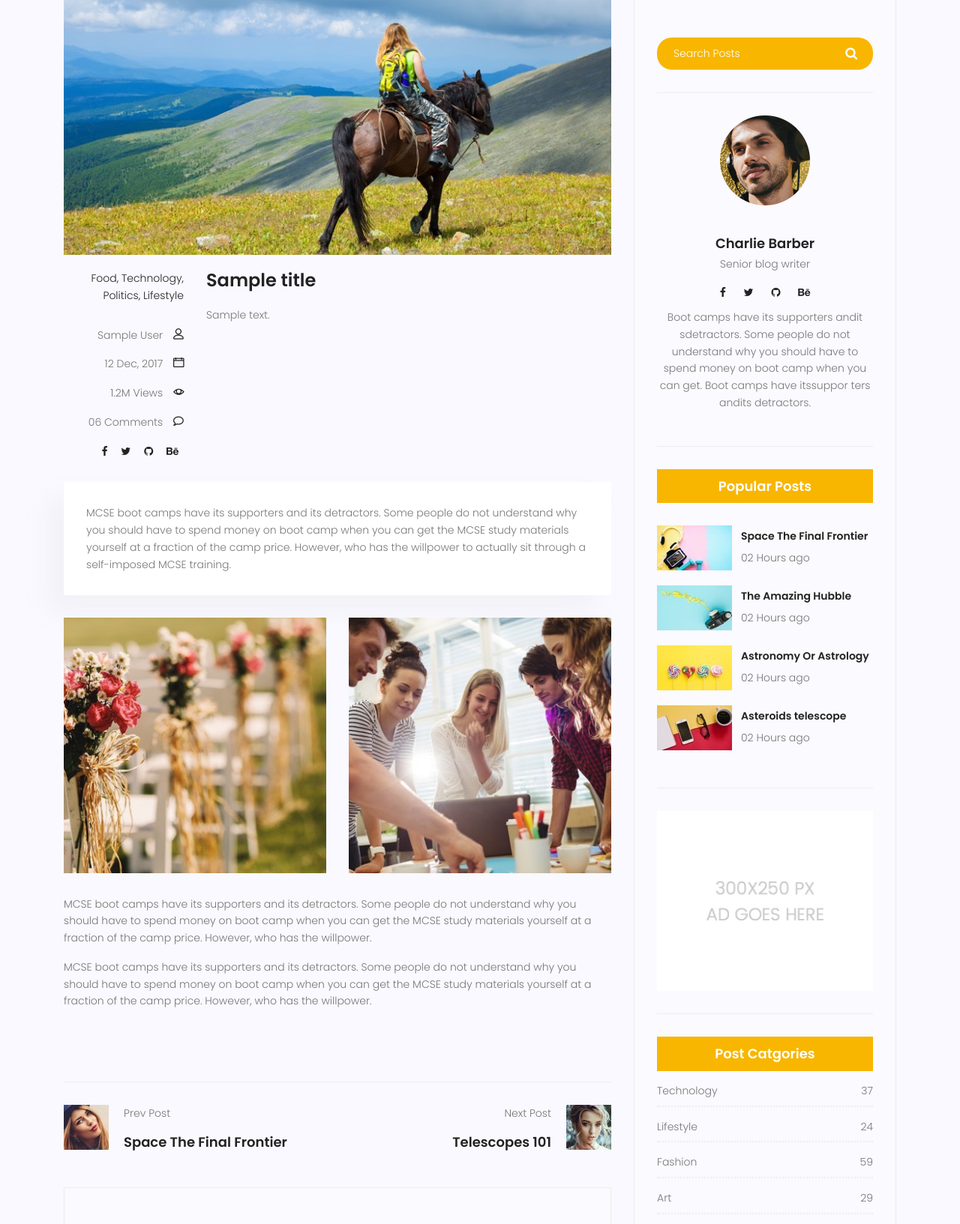
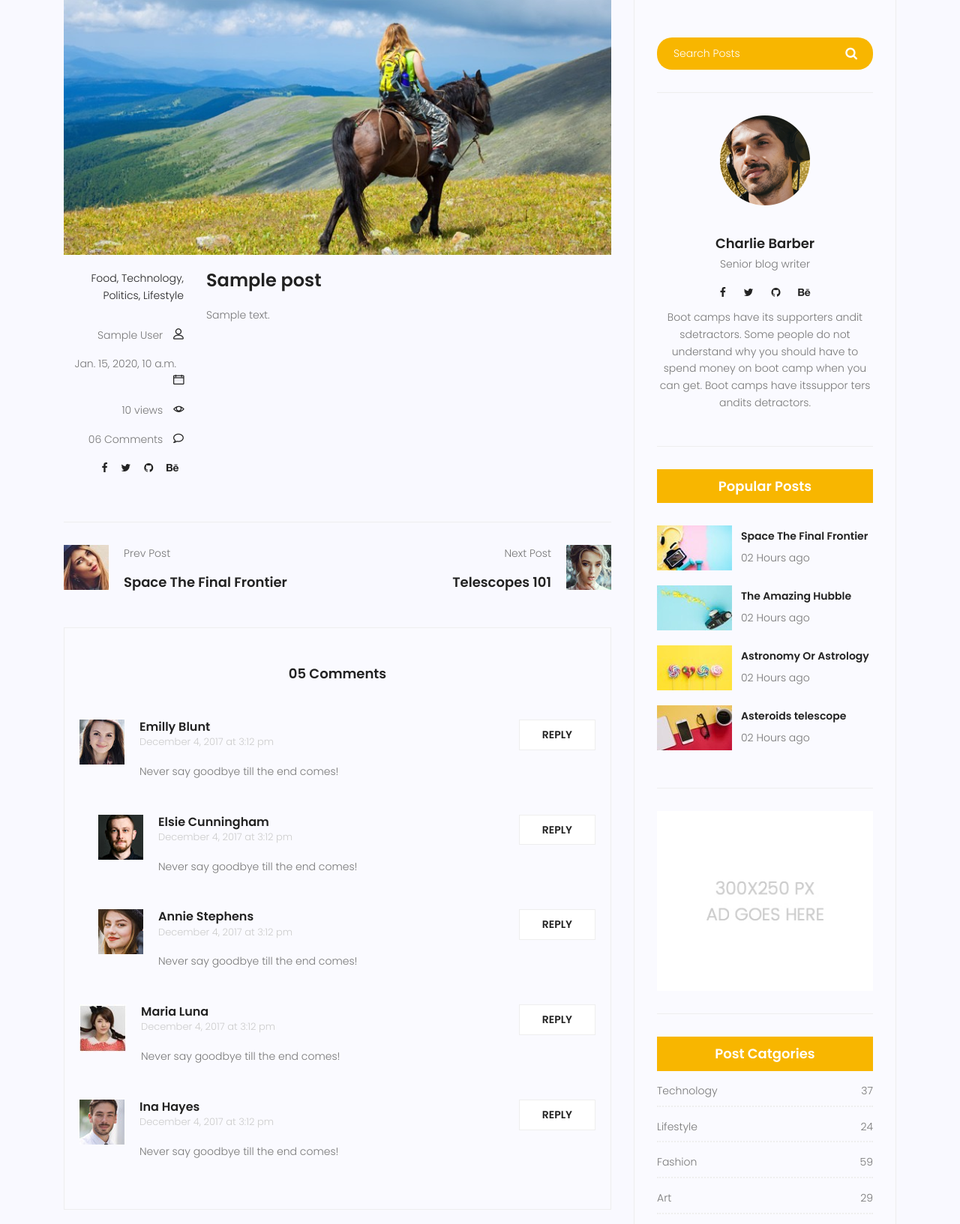
Before and after one commit to sepehrabbaspour/mysite, a Django app: template templates/blog/blog-single.html in a window 1280 px wide. Shown: the part 421-2054 px from the top of the page at 75% size. Run offline with Django 5.2, Linux system fonts and the light colour scheme; tables that the repository leaves empty hold one stand-in row (values such as "Sample post"); the template is opened without the code that fills it: values that come from a table or form of the project are taken from there, most other values are stand-ins (such as "Sample title", 1, 10 or a date in 2020); some libraries are stand-ins or nearby versions.

Commit message:
Make blog psges dynamic and track post views
- Added dynamic database content and post view tracking

- linked blog pages using URL Template tags

- Passed post ID to the single blog page using <int:pid>

- some changes on template head

```diff
--- a/blog/urls.py
+++ b/blog/urls.py
@@ -4,9 +4,9 @@ from blog.views import *
 app_name = 'blog'
 
 urlpatterns = [
-    path("" , blog_view , name='index'),
-    path("single" , blog_single , name='single'),
-    path('post-<int:pid>' , test , name='test'),
+    path('' , blog_view , name='index'),
+    path('<int:pid>' , blog_single , name='single'), #injoori behesh migim age post man ba ye id hamgam bood to miri be view
+    #marboot be blog single moraje mikoni, hala chon bana shod faghat id bedim , post- az avalesh pak mikonim va faghat id midim
 ]
 
 
--- a/templates/base.html
+++ b/templates/base.html
@@ -62,13 +62,9 @@
 				        <ul class="nav-menu">
 				          <li><a href="{% url "website:index" %}">Home</a></li>
 				          <li><a href="{% url "website:about" %}">About</a></li>
-				          <li class="menu-has-children"><a href="">Blog</a>
-				            <ul>
-				              <li><a href="{% url 'blog:index' %}">Blog Home</a></li>
-				              <li><a href="{% url 'blog:single' %}">Blog Single</a></li>
-				            </ul>
-				          </li>
-				          <li class="menu-has-children"><a href="">Pages</a>
+				          <li><a href="{% url 'blog:index' %}">Blog</a></li>
+
+						   <li class="menu-has-children"><a href="">Pages</a>
 				            <ul>
 				            	  <li><a href="elements.html">Elements</a></li>
 						          <li class="menu-has-children"><a href="">Level 2 </a>
--- a/templates/blog/blog-home.html
+++ b/templates/blog/blog-home.html
@@ -99,7 +99,7 @@
 									<div class="user-details row">
 										<p class="user-name col-lg-12 col-md-12 col-6"><a href="#">Mark wiens</a> <span class="lnr lnr-user"></span></p>
 										<p class="date col-lg-12 col-md-12 col-6"><a href="#">{{post.published_date}}</a> <span class="lnr lnr-calendar-full"></span></p>
-										<p class="view col-lg-12 col-md-12 col-6"><a href="#">{{post.counted_views}}  Views</a> <span class="lnr lnr-eye"></span></p>
+										<p class="view col-lg-12 col-md-12 col-6"><a href="#">{{post.counted_views}} Views</a> <span class="lnr lnr-eye"></span></p>
 										<p class="comments col-lg-12 col-md-12 col-6"><a href="#">06 Comments</a> <span class="lnr lnr-bubble"></span></p>
 									</div>
 								</div>
@@ -107,11 +107,11 @@
 									<div class="feature-img">
 										<img class="img-fluid" src="{% static "img/blog/feature-img1.jpg" %}" alt="">
 									</div>
-									<a class="posts-title" href="#"><h3>{{post.title}}</h3></a>
+									<a class="posts-title" href="{% url 'blog:single' pid=post.id %}"><h3>{{post.title}}</h3></a>
 									<p class="excert">
 										{{post.content}}
 									</p>
-									<a href="#" class="primary-btn">View More</a>
+									<a href="{% url 'blog:single' pid=post.id %}" class="primary-btn">View More</a>
 								</div>
 							</div>
 							{% endfor %}
--- a/templates/blog/blog-single.html
+++ b/templates/blog/blog-single.html
@@ -9,9 +9,9 @@
 					<div class="row d-flex align-items-center justify-content-center">
 						<div class="about-content col-lg-12">
 							<h1 class="text-white">
-								Blog Details Page
+								{{post.title}}
 							</h1>
-							<p class="text-white link-nav"><a href="index.html">Home </a>  <span class="lnr lnr-arrow-right"></span><a href="blog-home.html">Blog </a> <span class="lnr lnr-arrow-right"></span> <a href="blog-single.html"> Blog Details Page</a></p>
+							<p class="text-white link-nav"><a href="index.html">Home </a>  <span class="lnr lnr-arrow-right"></span><a href="{% url 'blog:index' %}">Blog </a> <span class="lnr lnr-arrow-right"></span>{{post.title}}</p>
 						</div>
 					</div>
 				</div>
@@ -38,8 +38,8 @@
 									</ul>
 									<div class="user-details row">
 										<p class="user-name col-lg-12 col-md-12 col-6"><a href="#">{{author}}</a> <span class="lnr lnr-user"></span></p>
-										<p class="date col-lg-12 col-md-12 col-6"><a href="#">12 Dec, 2017</a> <span class="lnr lnr-calendar-full"></span></p>
-										<p class="view col-lg-12 col-md-12 col-6"><a href="#">1.2M Views</a> <span class="lnr lnr-eye"></span></p>
+										<p class="date col-lg-12 col-md-12 col-6"><a href="#">{{post.published_date}}</a> <span class="lnr lnr-calendar-full"></span></p>
+										<p class="view col-lg-12 col-md-12 col-6"><a href="#">{{post.counted_views}} views</a> <span class="lnr lnr-eye"></span></p>
 										<p class="comments col-lg-12 col-md-12 col-6"><a href="#">06 Comments</a> <span class="lnr lnr-bubble"></span></p>
 										<ul class="social-links col-lg-12 col-md-12 col-6">
 											<li><a href="#"><i class="fa fa-facebook"></i></a></li>
@@ -50,32 +50,11 @@
 									</div>
 								</div>
 								<div class="col-lg-9 col-md-9">
-									<h3 class="mt-20 mb-20">{{title}}</h3>
+									<h3 class="mt-20 mb-20">{{post.title}}</h3>
 									<p class="excert">
-										{{content}}
+										{{post.content}}
 									</p>
 
-								</div>
-								<div class="col-lg-12">
-									<div class="quotes">
-										MCSE boot camps have its supporters and its detractors. Some people do not understand why you should have to spend money on boot camp when you can get the MCSE study materials yourself at a fraction of the camp price. However, who has the willpower to actually sit through a self-imposed MCSE training.
-									</div>
-									<div class="row mt-30 mb-30">
-										<div class="col-6">
-											<img class="img-fluid" src="{% static "img/blog/post-img1.jpg" %}" alt="">
-										</div>
-										<div class="col-6">
-											<img class="img-fluid" src="{% static "img/blog/post-img2.jpg" %}" alt="">
-										</div>
-										<div class="col-lg-12 mt-30">
-											<p>
-												MCSE boot camps have its supporters and its detractors. Some people do not understand why you should have to spend money on boot camp when you can get the MCSE study materials yourself at a fraction of the camp price. However, who has the willpower.
-											</p>
-											<p>
-												MCSE boot camps have its supporters and its detractors. Some people do not understand why you should have to spend money on boot camp when you can get the MCSE study materials yourself at a fraction of the camp price. However, who has the willpower.
-											</p>
-										</div>
-									</div>
 								</div>
 							</div>
 							<div class="navigation-area">
```
Also changed, not shown: blog/views.py (+12 -51 lines).
